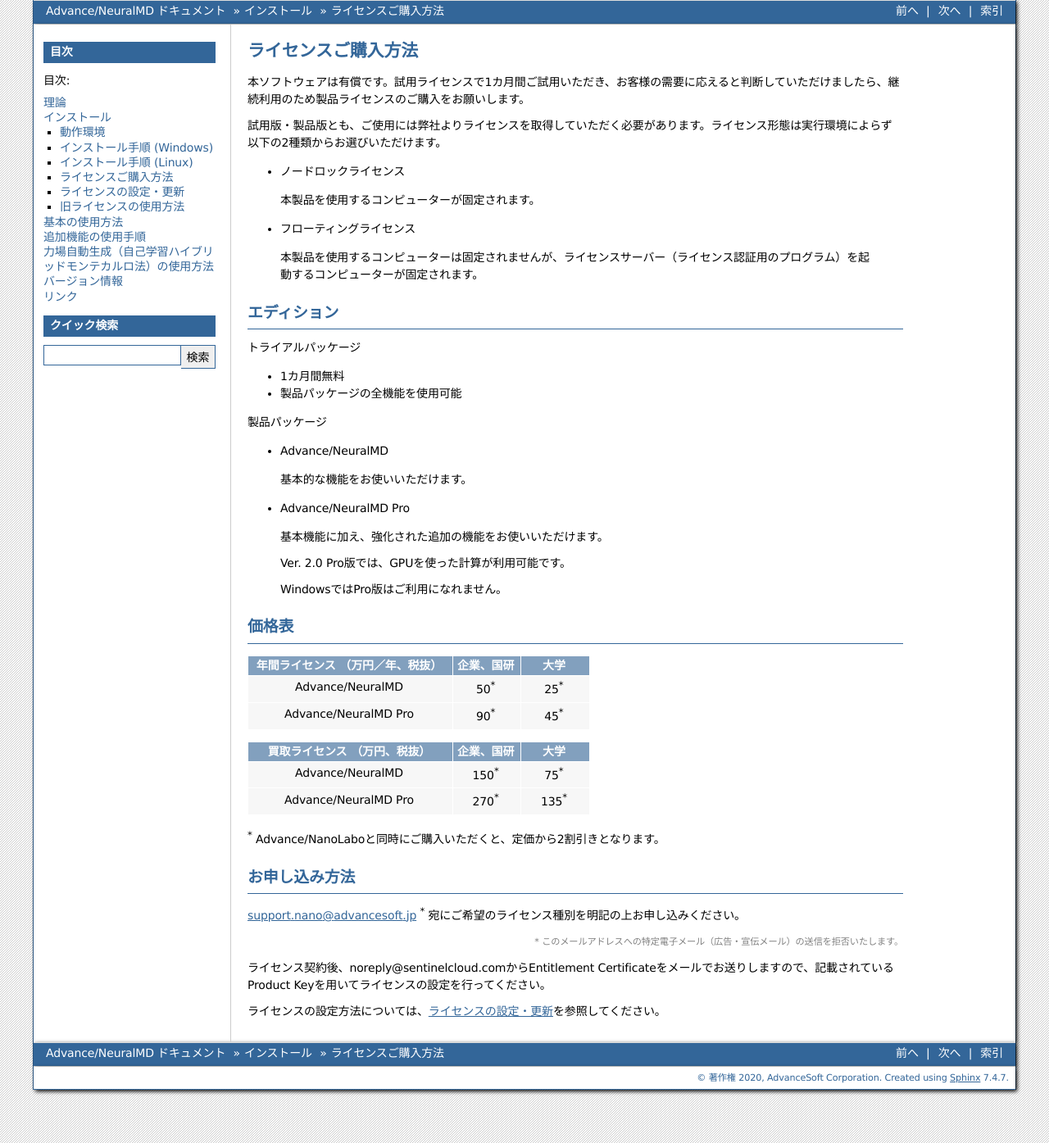
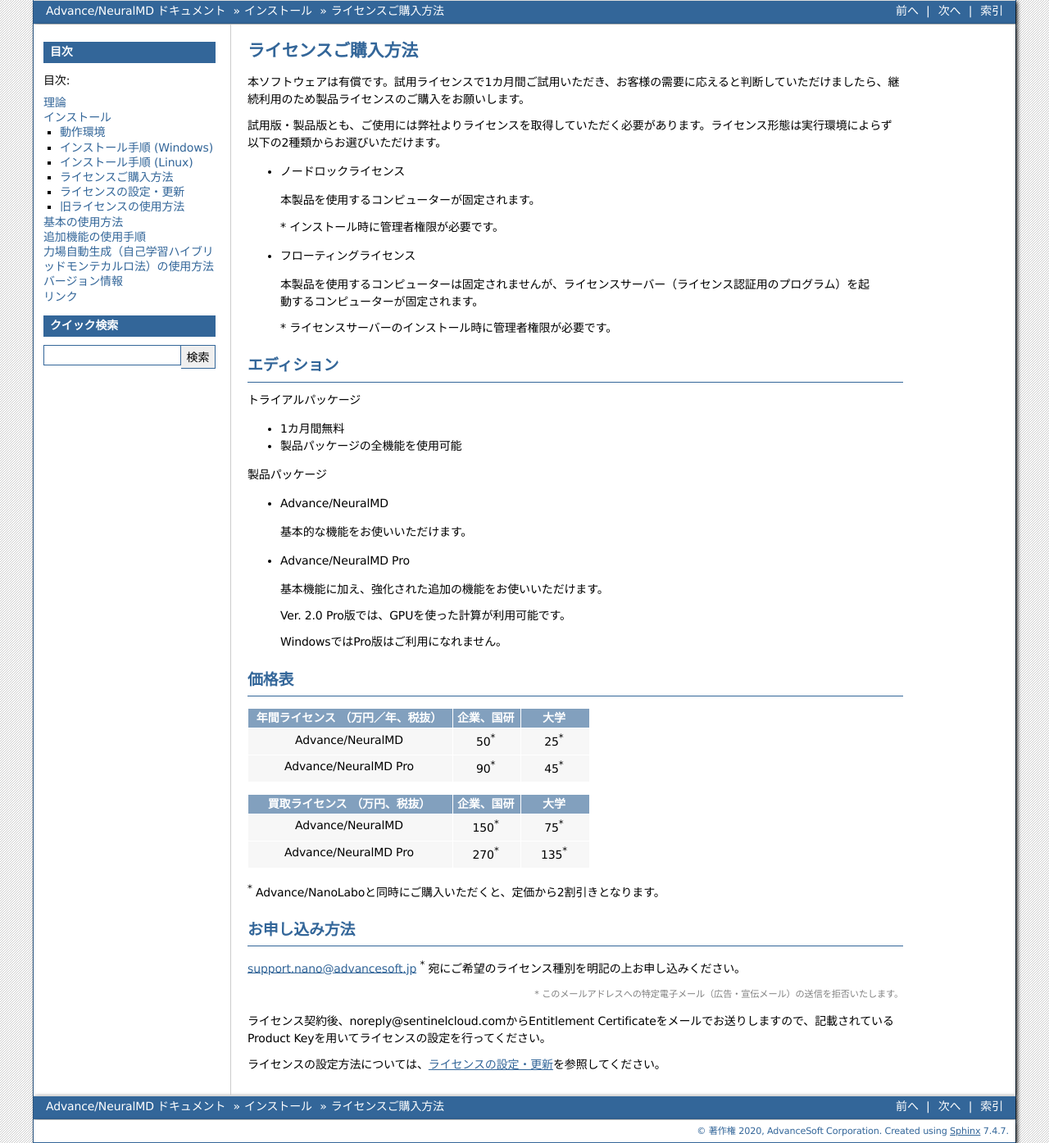
Before and after one commit to advancesoftcorp/neuralmd-doc, a Sphinx documentation site: the page built from docs/source/install/purchase.rst, in a window 1280 px wide. Shown: the whole page at 82% size. Built offline with Sphinx 7.4.7, drawn with Linux system fonts in a browser that asks for light colours; formulas are drawn with MathJax 3.

Commit message:
add license description

```diff
--- a/docs/source/install/purchase.rst
+++ b/docs/source/install/purchase.rst
@@ -12,9 +12,13 @@
 
  本製品を使用するコンピューターが固定されます。
 
+ \* インストール時に管理者権限が必要です。
+
 * フローティングライセンス
 
  本製品を使用するコンピューターは固定されませんが、ライセンスサーバー（ライセンス認証用のプログラム）を起動するコンピューターが固定されます。
+
+ \* ライセンスサーバーのインストール時に管理者権限が必要です。
 
 .. _edition:
 
```
